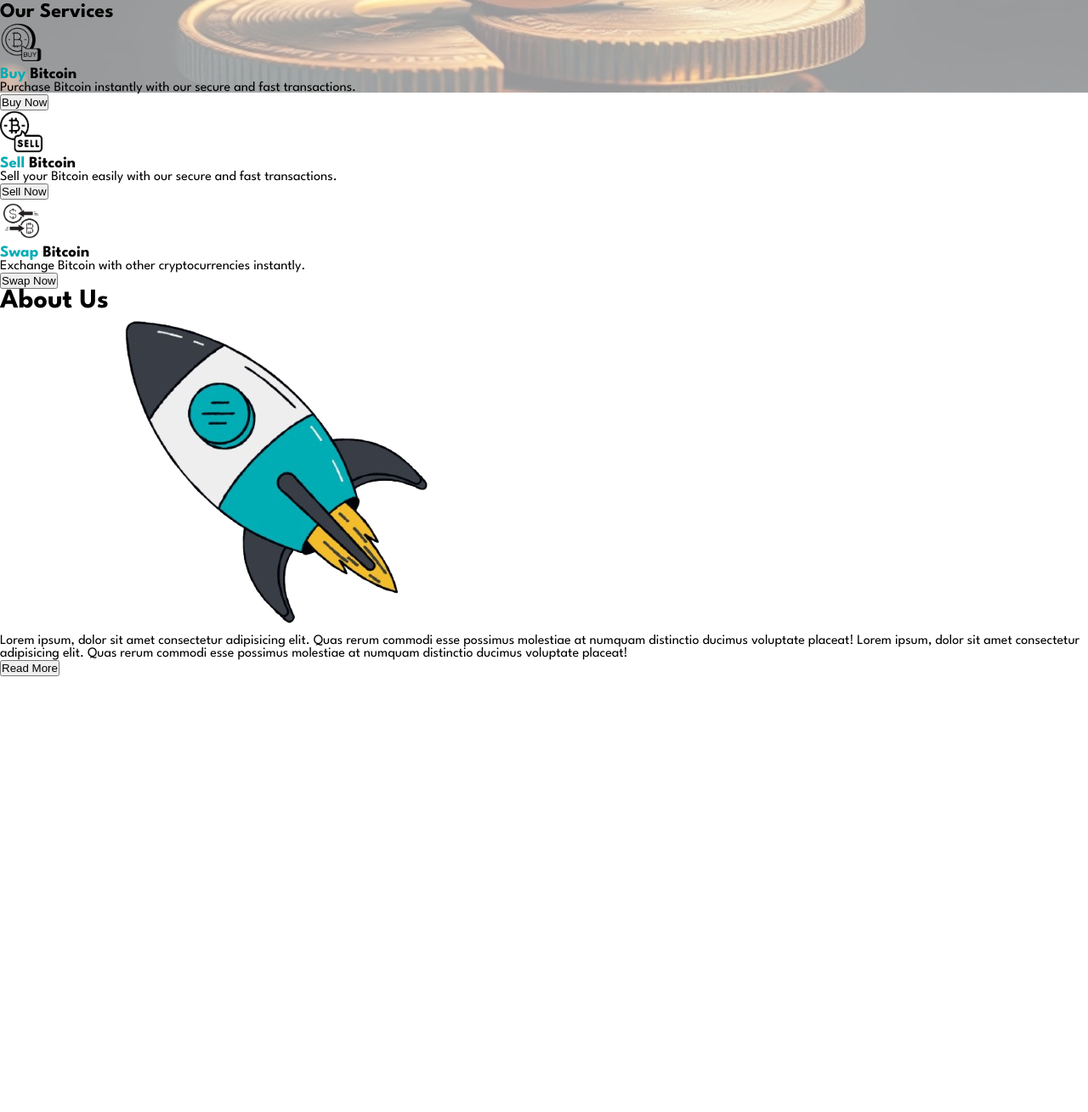
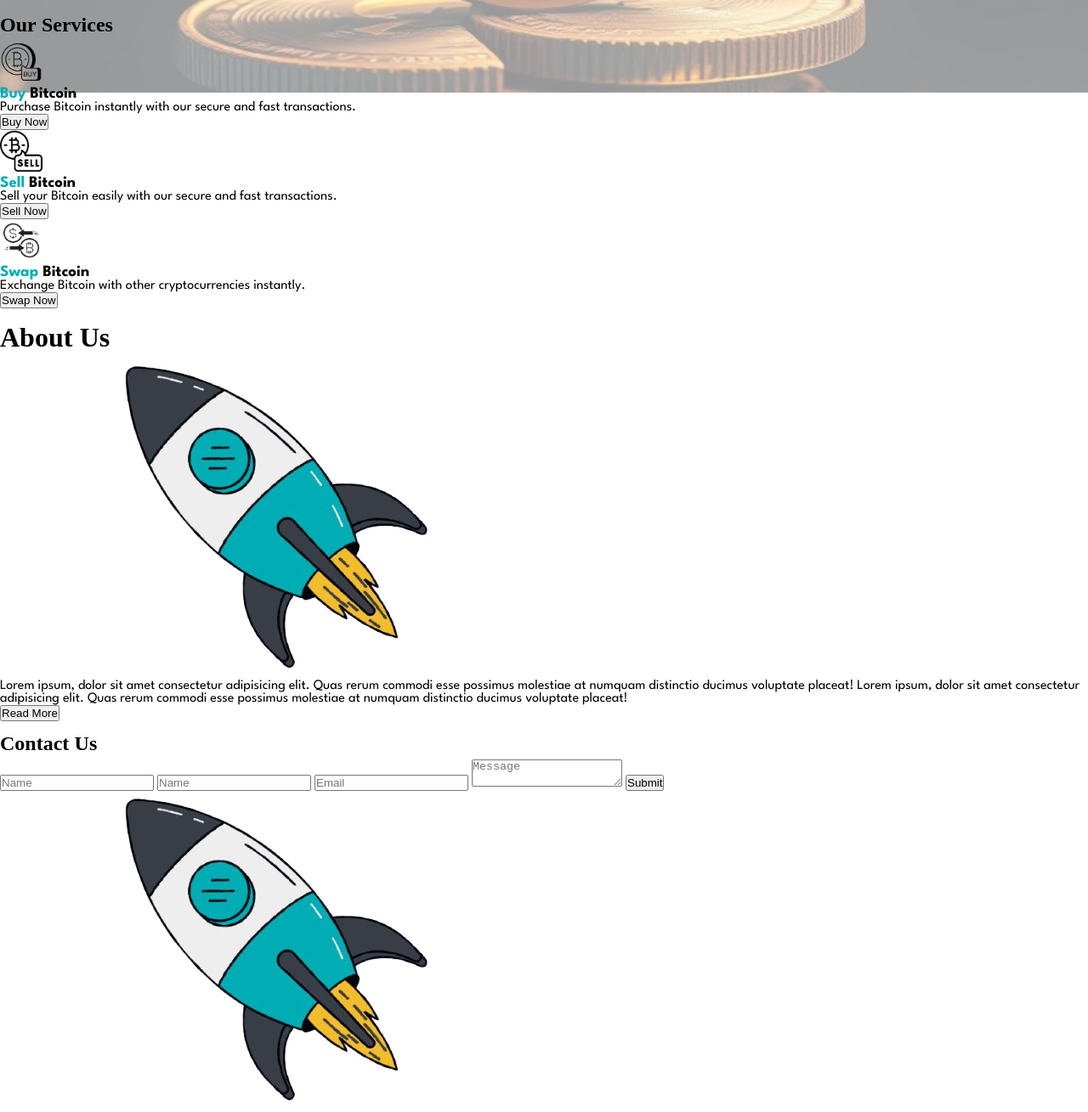
Before and after one commit to digitalDT1/trustgabbi, a plain HTML site: page index.html in a window 1280 px wide. Shown: the part 691-2000 px from the top of the page at 85% size. Before the commit the page ends 1487 px from the top, so only its background shows below. Drawn offline with Linux system fonts and the light colour scheme.

Commit message:
Update index.html

```diff
--- a/index.html
+++ b/index.html
@@ -43,7 +43,7 @@
     <!----------  END OF HERO  ----------->
 
     <section class="services_container">
-        <h2>Our Services</h2>
+        <h2 style="font-family: 'Noto Serif Khojki', serif">Our Services</h2>
         <div class="services_flex">
             <div class="services_card">
                 <img src="./images/buy.png" alt="Buy Crypto" class="service_pic" width="50">
@@ -75,7 +75,7 @@
     <!-------  end of services    -------->
 
     <div class="about_container">
-        <h1>About Us</h1>
+        <h1 style="font-family: 'Noto Serif Khojki', serif">About Us</h1>
         <div class="about_content">
             <img src="./images/rocket.png" class="about_img">
             <div class="about_text">
@@ -91,6 +91,26 @@
         </div>
     </div>
 
+    <!-------  end of about    -------->
+
+    <div class="contact_container">
+        <h2 style="font-family: 'Noto Serif Khojki', serif">Contact Us</h2>
+        <div class="contact_form">
+            <form>
+                <input type="text" placeholder="Name" required>
+                <input type="text" placeholder="Name" required>
+                <input type="email" placeholder="Email" required>
+                <textarea placeholder="Message" required></textarea>
+                <button type="submit">Submit</button>
+            </form>
+            <div class="contact_location">
+                <div class="contact_square">
+                    <img src="./images/rocket.png" alt="" class="contact_img" height="">
+                </div>
+            </div>
+        </div>
+    </div>
+
     <script src="index.js"></script>
 </body>
 </html>
```
